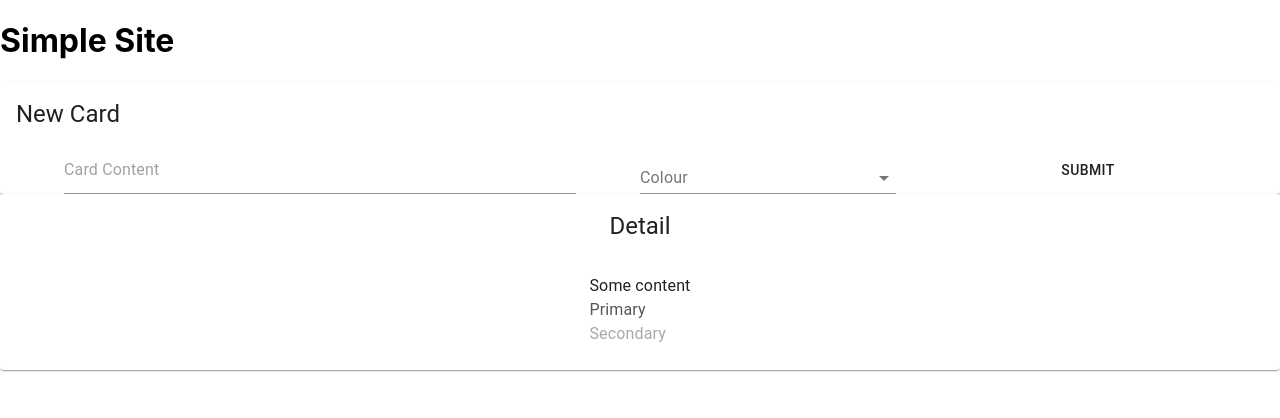
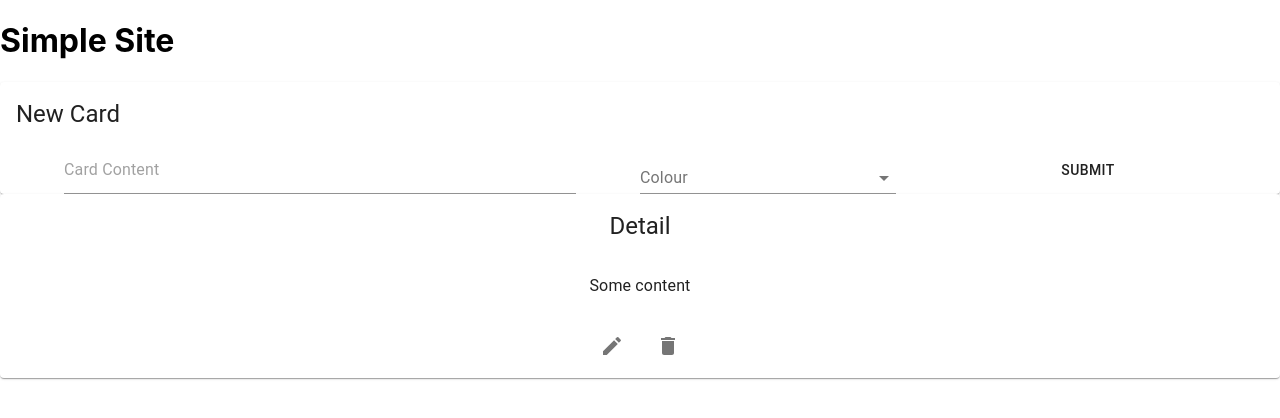
Before and after one commit to Wayl123/SimpleSite, a React (Create React App) app: page / in a window 1280 px wide. Shown: the top 418 px of the page. Built offline with nearby package versions, Linux system fonts and the light colour scheme.

Commit message:
Add edit and delete button for cards

```diff
--- a/package.json
+++ b/package.json
@@ -4,6 +4,7 @@
   "private": true,
   "dependencies": {
     "@material-ui/core": "^4.11.4",
+    "@material-ui/icons": "^4.11.2",
     "@testing-library/jest-dom": "^5.14.1",
     "@testing-library/react": "^11.2.7",
     "@testing-library/user-event": "^12.8.3",
--- a/src/components/DetailCard.tsx
+++ b/src/components/DetailCard.tsx
@@ -1,5 +1,6 @@
 import React from 'react'
-import {Card, CardContent, CardHeader, Typography} from '@material-ui/core'
+import {Card, CardActions, CardContent, CardHeader, Typography, IconButton} from '@material-ui/core'
+import {Edit, Delete} from '@material-ui/icons'
 import {makeStyles, createStyles} from '@material-ui/core/styles'
 
 const useStyles = makeStyles(() =>
@@ -24,13 +25,15 @@ export default function DetailCard() {
         <Typography>
           Some content
         </Typography>
-        <Typography color='primary'>
-          Primary
-        </Typography>
-        <Typography color='secondary'>
-          Secondary
-        </Typography>
       </CardContent>
+      <CardActions>
+        <IconButton aria-label='edit'>
+          <Edit/>
+        </IconButton>
+        <IconButton aria-label='delete'>
+          <Delete/>
+        </IconButton>
+      </CardActions>
     </Card>
   )
 }
```
Also changed, not shown: 1 other file (tests, documents, lock files or other folders).
